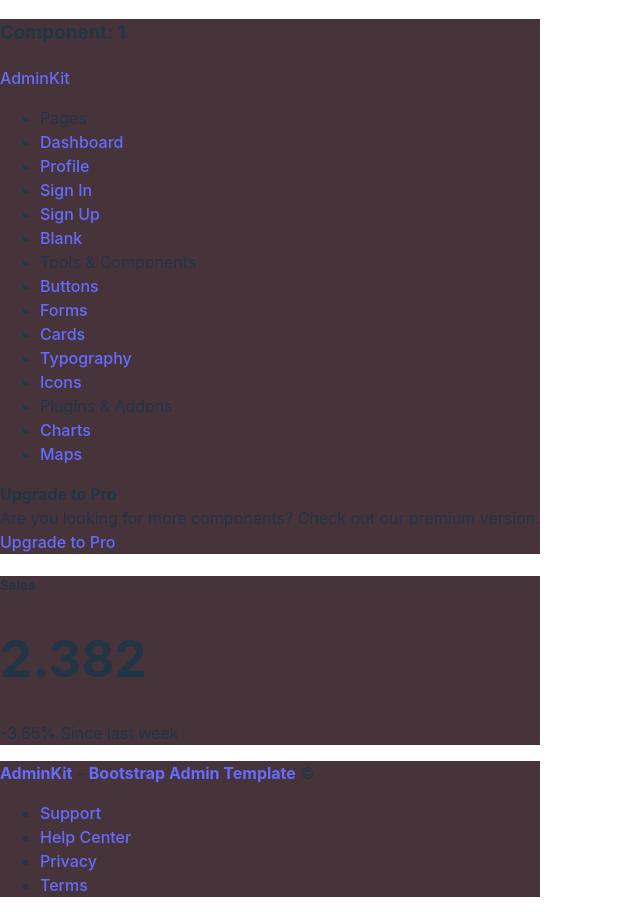
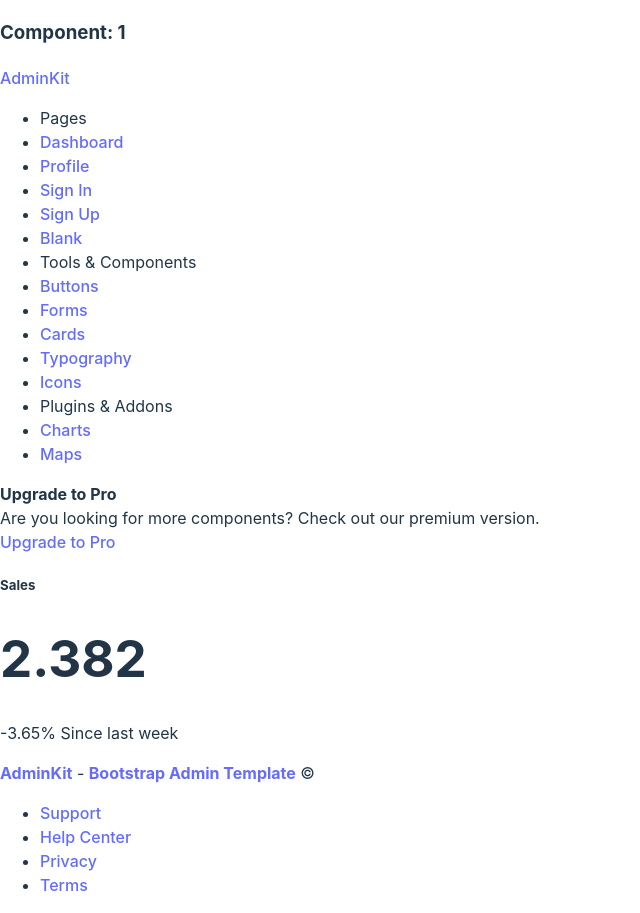
Before and after one commit to KhuzaimaIqbal123/Assignment_02, a React (Vite) app in the folder Ass02/: page / in a window 1280 px wide. Shown: the whole page, without its empty margins (0-640 px from the left). Built offline with nearby package versions, Linux system fonts and the light colour scheme.

Commit message:
Updated index.css

```diff
--- /dev/null
+++ b/Ass02/src/App.css
@@ -0,0 +1,6 @@
+#root {
+    max-width: 100%;
+    margin: 0 auto;
+    padding: 2rem;
+    text-align: center;
+  }
--- a/Ass02/src/App.jsx
+++ b/Ass02/src/App.jsx
@@ -1,7 +1,6 @@
 import React from "react";
 import C1 from "../Components/c1";
 import C2 from "../Components/c2";
-// import C3 from "../Components/c3";
 import C4 from "../Components/c4";
 import C5 from "../Components/c5";
 import C6 from "../Components/c6";
--- a/Ass02/src/index.css
+++ b/Ass02/src/index.css
@@ -24,7 +24,6 @@
 
 body {
   margin: 0;
-  display: flex;
   min-width: 320px;
   min-height: 100vh;
 }
@@ -51,14 +50,7 @@
 button:focus,
 button:focus-visible {
   outline: 4px auto -webkit-focus-ring-color;
-
 }
-.C1,.C2,.C4{
-  background-color: rgb(71, 52, 59);
-
-}
-
-
 
 @media (prefers-color-scheme: light) {
   :root {
```
